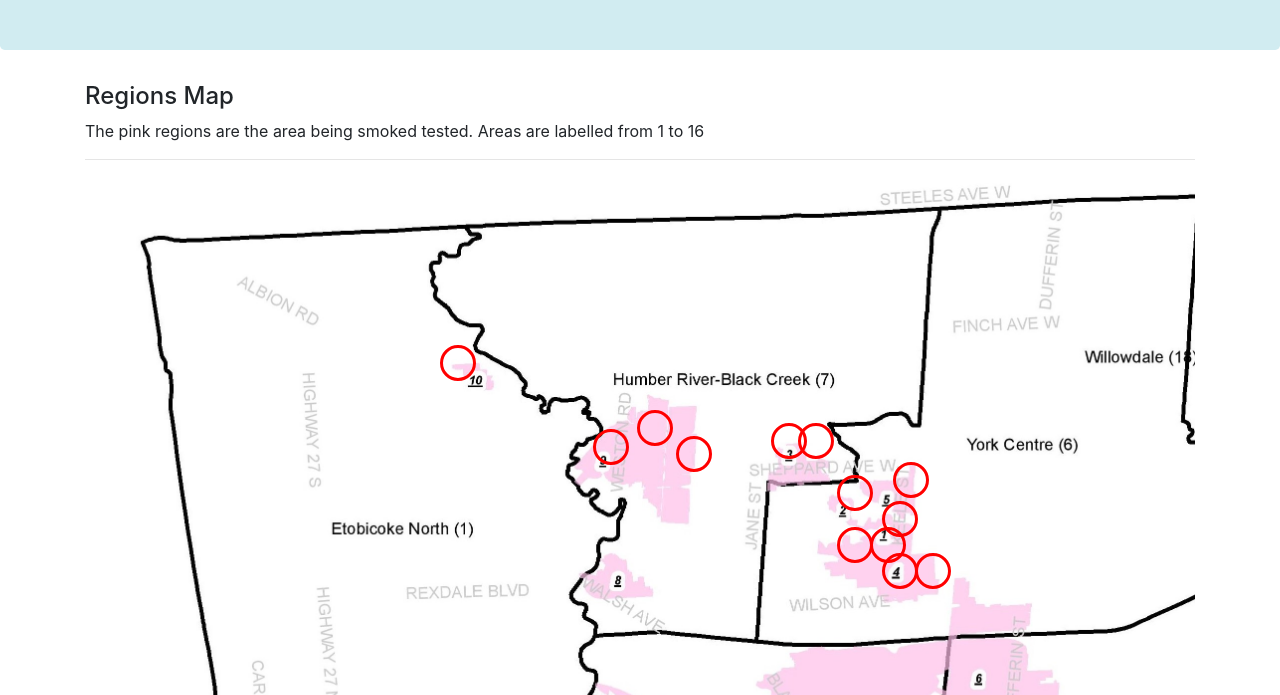
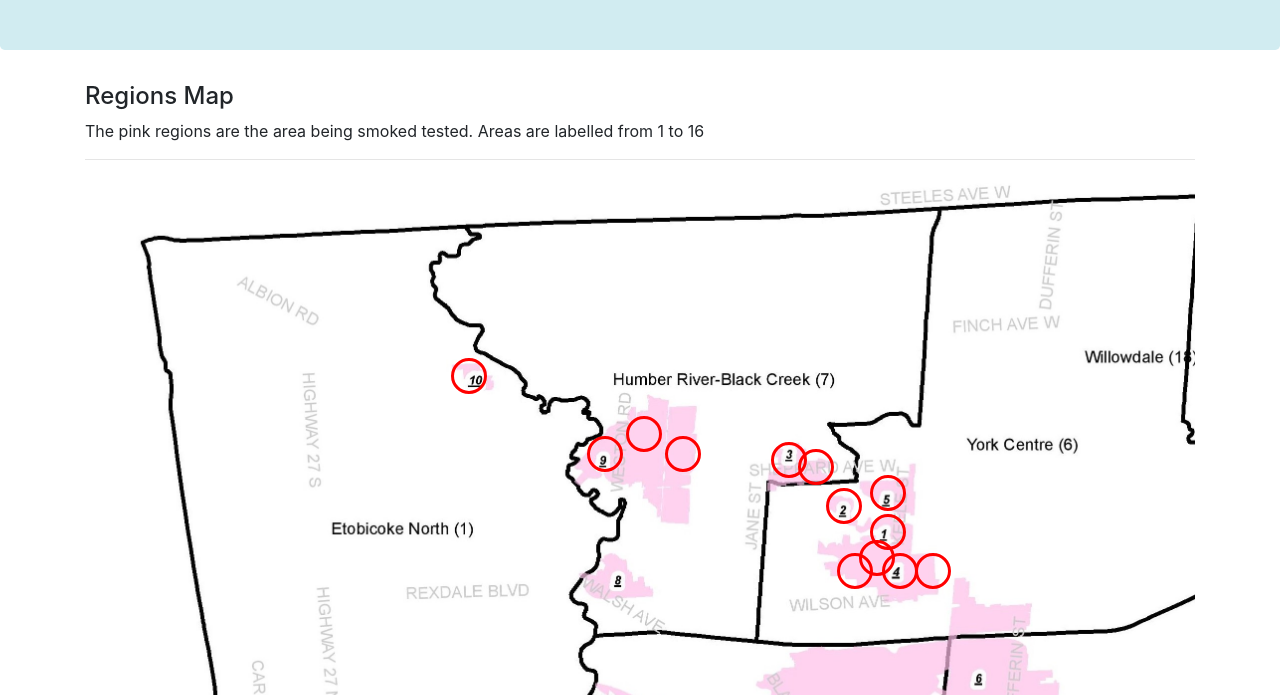
Before and after one commit to Karen-Dennison/TQI-Website, a plain HTML site: page learn-more.html in a window 1280 px wide. Shown: the part 257-952 px from the top of the page. Drawn offline with nearby package versions, Linux system fonts and the light colour scheme.

Commit message:
Update learn-more.html

```diff
--- a/learn-more.html
+++ b/learn-more.html
@@ -79,28 +79,28 @@
       <!-- COLOUMBS-->
       <div class="map">
         <img class="img-fluid map" src="Images/SmokeAndDye.jpg" alt="map">
-        <div class="map-point" style= "top: 13%; left: 32%;">
+        <div class="map-point" style= "top: 14%; left: 33%;">
           <img src="Images/Optimized Toronto Area 10.jpg" class="display-img img-fluid" alt="">
         </div>
-        <div class="map-point" style="top:23%; right:29%;">
+        <div class="map-point" style="top:24%; right:30%;">
           <img src="Images/Optimized Toronto Area 2.jpg" class="display-img img-fluid" alt="">
         </div>
-        <div class="map-point" style="top:19%; right:35%;">
+        <div class="map-point" style="top:20.5%; right:35%;">
           <img src="Images/Optimized Area 3a - Study Area Overview.jpg" class="display-img img-fluid" alt="">
         </div>
-        <div class="map-point" style="top:19%; right:32.5%;">
+        <div class="map-point" style="top:21%; right:32.5%;">
           <img src="Images/Optimized - Area 3b - Study Area Overview.jpg" class="display-img img-fluid" alt="">
         </div>
-        <div class="map-point" style="top:22%; right:24%;">
+        <div class="map-point" style="top:23%; right:26%;">
           <img src="Images/Area 5 - Study Area Overview.jpg" class="display-img img-fluid" alt="">
         </div>
-        <div class="map-point" style="top:25%; right:25%;">
+        <div class="map-point" style="top:26%; right:26%;">
           <img src="Images/Area 1 - Study Area Overview.jpg" class="display-img img-fluid" alt="">
         </div>
-        <div class="map-point" style="top:27%; right:26%;">
+        <div class="map-point" style="top:28%; right:27%;">
           <img src="Images/Area 4a - Study Area Overview.jpg" class="display-img img-fluid" alt="">
         </div>
-        <div class="map-point" style="top:27%; right:29%;">
+        <div class="map-point" style="top:29%; right:29%;">
           <img src="Images/Area 4b - Study Area Overview.jpg" class="display-img img-fluid" alt="">
         </div>
         <div class="map-point" style="top:29%; right:25%;">
@@ -109,13 +109,13 @@
         <div class="map-point" style="top:29%; right:22%;">
           <img src="Images/Area 4d - Study Area Overview.jpg" class="display-img img-fluid" alt="">
         </div>
-        <div class="map-point" style="top:19.5%; right:51%;">
+        <div class="map-point" style="top:20%; right:51.5%;">
           <img src="Images/Area 9a - Study Area Overview.jpg" class="display-img img-fluid" alt="">
         </div>
-        <div class="map-point" style="top:18%; right:47%;">
+        <div class="map-point" style="top:18.5%; right:48%;">
           <img src="Images/Area 9b Study Area - optimized.jpg" class="display-img img-fluid" alt="">
         </div>
-        <div class="map-point" style="top:20%; right:43.5%;">
+        <div class="map-point" style="top:20%; right:44.5%;">
           <img src="Images/Area 9c Study Area - optimized.jpg" class="display-img img-fluid" alt="">
         </div>
       </div>
```
